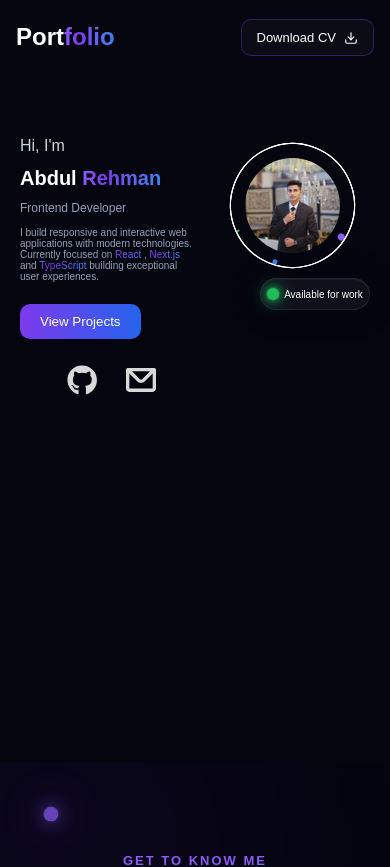
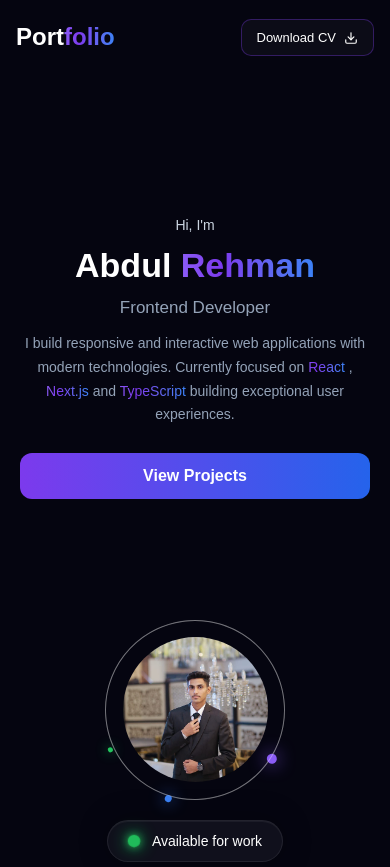
Before and after one commit to abdulrehmanmughal00/-portfolio-, a Next.js app: page / in a window 390 px wide. Shown: the top 867 px of the page. Built offline with nearby package versions, Linux system fonts and the light colour scheme.

Commit message:
change home design

```diff
--- a/src/app/components/Home.module.css
+++ b/src/app/components/Home.module.css
@@ -1,38 +1,52 @@
 .home {
   position: relative;
-  height: auto;
+  min-height: 100vh;
   width: 100%;
+  overflow: hidden;
+
   display: flex;
+  justify-content: space-between;
+  align-items: center;
+  gap: 80px;
+
+  padding: 100px 7%;
 }
 
-/* LEFT SIDE */
+/* ===========================
+        LEFT
+=========================== */
+
+.part1,
+.part2 {
+  flex: 1;
+}
 
 .part1 {
-  padding-top: 20px;
-  height: 100%;
-  width: 50%;
   display: flex;
-  padding-left: 65px;
+  align-items: center;
+  justify-content: flex-start;
 }
 
 .heroText {
   display: flex;
   flex-direction: column;
-  gap: 12px;
+  gap: 14px;
   max-width: 600px;
 }
 
-/* small intro */
+/* Intro */
+
 .smallText {
   color: #cbd5e1;
   font-size: 16px;
 }
 
-/* name */
+/* Name */
+
 .name {
+  color: #fff;
   font-size: 64px;
   font-weight: 800;
-  color: white;
   line-height: 1.1;
 }
 
@@ -51,73 +65,79 @@
   color: transparent;
 }
 
-/* role */
+/* Role */
+
 .role {
+  color: #94a3b8;
   font-size: 22px;
-  color: #94a3b8;
   font-weight: 500;
 }
 
-/* description */
+/* Description */
+
 .desc {
-  font-size: 16px;
+  max-width: 560px;
+
   color: #94a3b8;
-  line-height: 1.6;
-  max-width: 500px;
+
+  font-size: 17px;
+
+  line-height: 1.8;
 }
 
-/* buttons */
+/* ===========================
+        BUTTONS
+=========================== */
+
 .btnGroup {
   display: flex;
-  gap: 15px;
-  margin-top: 10px;
+  gap: 16px;
+
+  margin-top: 12px;
 }
 
 .primaryBtn {
-  padding: 10px 20px;
-  border-radius: 10px;
+  padding: 14px 28px;
+
   border: none;
+  border-radius: 12px;
+
+  cursor: pointer;
+
+  color: #fff;
+
+  font-size: 16px;
+  font-weight: 600;
+
   background: linear-gradient(90deg, #7c3aed, #2563eb);
-  color: white;
-  cursor: pointer;
-  font-weight: 500;
-}
 
-.cvBtn {
-  display: flex;
-  align-items: center;
-  justify-content: center;
-  gap: 8px;
-  padding: 12px 22px;
-  background: rgba(255, 255, 255, 0.03);
-  border: 1px solid rgba(124, 58, 237, 0.35);
-  border-radius: 10px;
-  color: #fff;
-  font-size: 14px;
-  font-weight: 500;
-  cursor: pointer;
   transition: 0.3s;
 }
 
-.cvBtn:hover {
-  background: rgba(124, 58, 237, 0.12);
-  border-color: #8b5cf6;
-  box-shadow: 0 0 18px rgba(124, 58, 237, 0.25);
-  transform: translateY(-2px);
+.primaryBtn:hover {
+  transform: translateY(-3px);
+
+  box-shadow: 0 0 22px rgba(124, 58, 237, 0.35);
 }
 
-.cvBtn:active,
 .primaryBtn:active {
   transform: scale(0.97);
 }
 
-/* socials */
+/* ===========================
+        SOCIALS
+=========================== */
+
 .socials {
   display: flex;
-  gap: 18px;
-  margin-top: 15px;
-  font-size: 20px;
+  align-items: center;
+  gap: 20px;
+
+  margin-top: 18px;
+
   color: #94a3b8;
+
+  font-size: 22px;
 }
 
 .socials i {
@@ -129,95 +149,141 @@
   color: #8b5cf6;
   transform: translateY(-3px);
 }
-/* xxxxxxxxxxxxxxxx/ */
-/* RIGHT SIDE */
+/* ===========================
+          RIGHT
+=========================== */
+
 .part2 {
-  height: 100%;
-  width: 50%;
   display: flex;
+  flex-direction: column;
   align-items: center;
-  flex-direction: column;
-  padding-top: 20px;
+  justify-content: center;
 }
 
-/* CENTER CIRCLE WRAPPER */
+/* ===========================
+        HERO CIRCLE
+=========================== */
+
 .heroCircle {
-  width: 300px;
-  height: 300px;
   position: relative;
+
+  width: 320px;
+  height: 320px;
+
   display: flex;
   justify-content: center;
   align-items: center;
 }
 
-/* PROFILE */
+/* ===========================
+          PROFILE
+=========================== */
+
 .profile {
+  position: relative;
+
   width: 250px;
   height: 250px;
+
+  overflow: hidden;
   border-radius: 50%;
-  overflow: hidden;
-  position: relative;
+
+  z-index: 2;
 }
 
 .img {
   object-fit: cover;
 }
 
-/* ORBITS */
+/* ===========================
+          ORBITS
+=========================== */
+
 .orbit1,
 .orbit2,
 .orbit3 {
   position: absolute;
-  width: 100%;
-  height: 100%;
+
+  inset: 0;
+
   border-radius: 50%;
 
-  /* border: 1px solid rgba(255, 255, 255, 0.15); */
-  border: 1px solid white;
+  border: 1px solid rgba(255, 255, 255, 0.18);
 }
 
-/* DOTS */
+.orbit2 {
+  transform: scale(0.82);
+}
+
+.orbit3 {
+  transform: scale(0.64);
+}
+
+/* ===========================
+            DOTS
+=========================== */
+
 .dotBig,
 .dotSmall,
 .dotTiny {
   position: absolute;
-  top: 0;
+
+  top: -7px;
   left: 50%;
+
   transform: translateX(-50%);
+
   border-radius: 50%;
 }
 
 .dotBig {
   width: 15px;
   height: 15px;
+
   background: #8b5cf6;
+
+  box-shadow: 0 0 18px #8b5cf6;
 }
 
 .dotSmall {
-  width: 12px;
-  height: 12px;
+  width: 11px;
+  height: 11px;
+
   background: #3b82f6;
+
+  box-shadow: 0 0 15px #3b82f6;
 }
 
 .dotTiny {
   width: 8px;
   height: 8px;
+
   background: #22c55e;
+
+  box-shadow: 0 0 12px #22c55e;
 }
+
+/* ===========================
+        AVAILABLE BUTTON
+=========================== */
+
 .workBtn {
-  margin-left: 400px;
+  margin-top: 40px;
+
   display: inline-flex;
   align-items: center;
   gap: 12px;
 
   padding: 14px 28px;
 
-  background: rgba(18, 18, 30, 0.9);
   border: 1px solid rgba(255, 255, 255, 0.08);
   border-radius: 999px;
 
-  color: #fff;
-  font-size: 18px;
+  background: rgba(18, 18, 30, 0.9);
+
+  color: white;
+
+  font-size: 16px;
   font-weight: 500;
 
   backdrop-filter: blur(18px);
@@ -227,21 +293,33 @@
     0 0 30px rgba(0, 0, 0, 0.25),
     inset 0 1px 0 rgba(255, 255, 255, 0.05);
 
-  transition: all 0.3s ease;
+  transition: 0.3s;
 }
 
 .workBtn:hover {
   transform: translateY(-2px);
+
   border-color: rgba(59, 130, 246, 0.35);
+
   box-shadow:
     0 0 35px rgba(59, 130, 246, 0.18),
     inset 0 1px 0 rgba(255, 255, 255, 0.08);
 }
 
+.workBtn:active {
+  transform: scale(0.97);
+}
+
+/* ===========================
+          STATUS
+=========================== */
+
 .status {
   width: 12px;
   height: 12px;
+
   border-radius: 50%;
+
   background: #22c55e;
 
   box-shadow:
@@ -250,6 +328,10 @@
 
   animation: pulse 1.8s infinite;
 }
+
+/* ===========================
+        ANIMATION
+=========================== */
 
 @keyframes pulse {
   0% {
@@ -267,17 +349,97 @@
     opacity: 1;
   }
 }
-/*! responsive */
-/* ================= 1250 ================= */
 
-@media (max-width: 1250px) {
-  .part1,
+/* ===========================
+        RESPONSIVE
+=========================== */
+
+/* ---------- 1100px ---------- */
+
+@media (max-width: 1100px) {
+  .home {
+    flex-direction: column;
+    justify-content: center;
+    text-align: center;
+    gap: 70px;
+  }
+
+  .part1 {
+    justify-content: center;
+  }
+
   .part2 {
-    padding-top: 35px;
+    justify-content: center;
   }
-  .part1 {
-    padding-left: 45px;
+
+  .heroText {
+    align-items: center;
   }
+
+  .desc {
+    max-width: 650px;
+  }
+
+  .btnGroup,
+  .socials {
+    justify-content: center;
+  }
+
+  .heroCircle {
+    width: 300px;
+    height: 300px;
+  }
+
+  .profile {
+    width: 230px;
+    height: 230px;
+  }
+
+  .workBtn {
+    margin-top: 28px;
+  }
+}
+
+/* ---------- 768px ---------- */
+
+@media (max-width: 768px) {
+  .home {
+    padding: 90px 25px;
+    gap: 60px;
+  }
+
+  .smallText {
+    font-size: 15px;
+  }
+
+  .name {
+    font-size: 48px;
+  }
+
+  .role {
+    font-size: 20px;
+  }
+
+  .desc {
+    font-size: 15px;
+    line-height: 1.8;
+  }
+
+  .heroCircle {
+    width: 240px;
+    height: 240px;
+  }
+
+  .profile {
+    width: 190px;
+    height: 190px;
+  }
+
+  .workBtn {
+    font-size: 15px;
+    padding: 13px 24px;
+  }
+
   .dotBig {
     width: 13px;
     height: 13px;
@@ -292,138 +454,75 @@
     width: 7px;
     height: 7px;
   }
+}
+
+/* ---------- 480px ---------- */
+
+@media (max-width: 480px) {
+  .home {
+    padding: 80px 20px;
+    gap: 50px;
+  }
+
+  .smallText {
+    font-size: 14px;
+  }
+
+  .name {
+    font-size: 34px;
+  }
+
+  .role {
+    font-size: 17px;
+  }
+
+  .desc {
+    font-size: 14px;
+    line-height: 1.7;
+  }
+
+  .btnGroup {
+    width: 100%;
+  }
+
+  .primaryBtn {
+    width: 100%;
+    justify-content: center;
+  }
+
+  .socials {
+    font-size: 20px;
+    gap: 18px;
+  }
+
+  .heroCircle {
+    width: 180px;
+    height: 180px;
+  }
+
+  .profile {
+    width: 145px;
+    height: 145px;
+  }
+
   .workBtn {
-    font-size: 12px;
-    font-weight: 500;
-    margin-top: 16px;
-    margin-left: 169px;
-    padding: 15px 15px;
+    margin-top: 20px;
+    padding: 12px 20px;
+    font-size: 14px;
   }
-  .profile {
-    width: 200px;
-    height: 200px;
-  }
-  .heroCircle {
-    width: 250px;
-    height: 250px;
-  }
-  .name {
-    font-size: 40px;
-  }
-}
-/* 900 */
-@media (max-width: 900px) {
+
   .dotBig {
     width: 10px;
     height: 10px;
   }
-  .part1 {
-    padding-left: 35px;
-  }
+
   .dotSmall {
     width: 7px;
     height: 7px;
   }
 
   .dotTiny {
-    width: 4px;
-    height: 4px;
-  }
-  .workBtn {
-    font-size: 10px;
-    font-weight: 500;
-    margin-top: 16px;
-    margin-left: 169px;
-    padding: 13px 15px;
-  }
-
-  .profile {
-    width: 145px;
-    height: 145px;
-  }
-  .heroCircle {
-    width: 190px;
-    height: 190px;
-  }
-  .part1 {
-    padding-top: 30px;
-    flex-wrap: wrap;
-  }
-  .name {
-    font-size: 30px;
-  }
-}
-
-/* 7000 */
-@media (max-width: 700px) {
-  .part1 {
-    padding-top: 20px;
-  }
-  .part2 {
-    padding-top: 26px;
-  }
-
-  .workBtn {
-    margin-left: 45px;
-    margin-top: 10px;
-  }
-  .profile {
-    width: 120px;
-    height: 120px;
-  }
-  .heroCircle {
-    width: 150px;
-    height: 150px;
-  }
-  .workBtn {
-    padding: 14px 10px;
-    font-size: 10px;
-    font-weight: 300;
-  }
-  .name {
-    font-size: 20px;
-  }
-  .role {
-    font-size: 12px;
-    font-weight: 500;
-  }
-  .desc {
-    font-size: 10px;
-    line-height: normal;
-    max-width: 300px;
-  }
-}
-
-@media (max-width: 500px) {
-  .dotBig {
-    width: 7px;
-    height: 7px;
-  }
-  .part1 {
-    padding-left: 20px;
-  }
-  .dotSmall {
     width: 5px;
     height: 5px;
   }
-
-  .dotTiny {
-    width: 2.5px;
-    height: 2.5px;
-  }
-
-  .profile {
-    width: 95px;
-    height: 95px;
-  }
-  .heroCircle {
-    width: 125px;
-    height: 125px;
-  }
-  .workBtn {
-    padding: 9px 6px;
-    font-size: 10px;
-    font-weight: 300;
-    gap: 5px;
-  }
 }
--- a/src/app/page.tsx
+++ b/src/app/page.tsx
@@ -48,7 +48,7 @@ const page = () => {
         <div className={Styles.space1}></div>
 
         <Home />
-        <Account />
+        {/* <Account /> */}
         <div className={Styles.space2}></div>
         <About />
         <Skills />
```
